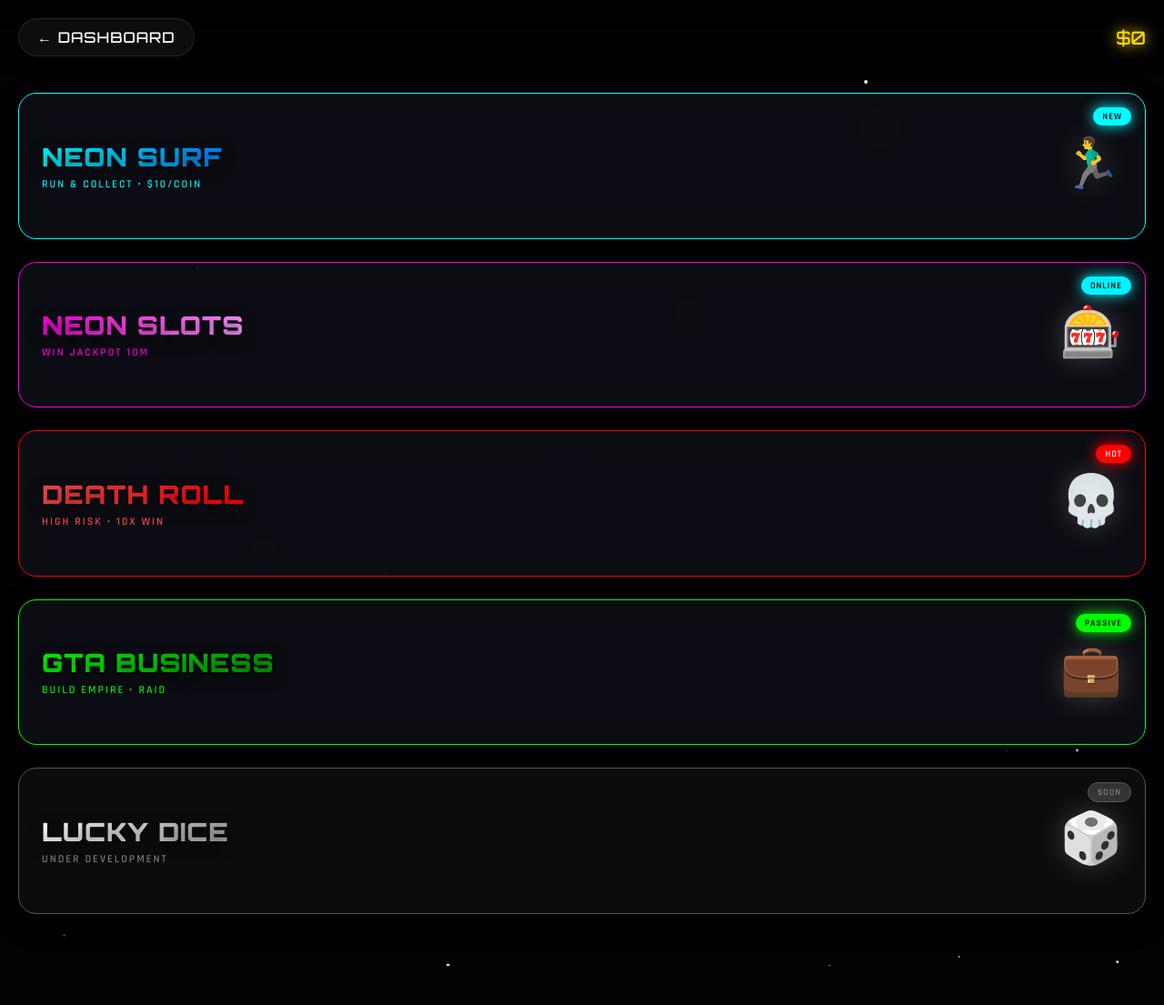
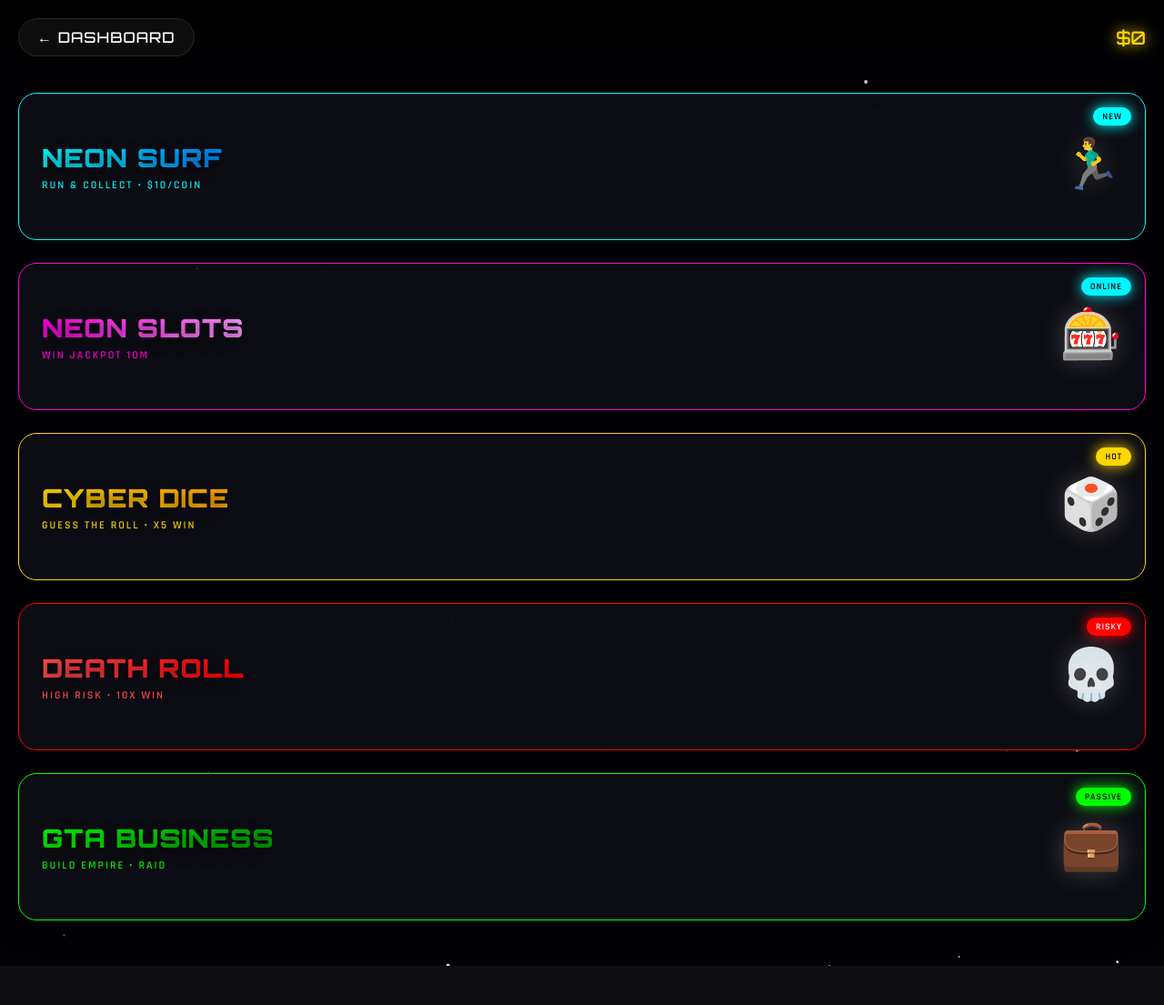
Before and after one commit to playpasscanada-ctrl/Testingbot, a Flask app: page /games in a window 1280 px wide. Shown: the whole page at 91% size. After the commit the page ends 1062 px from the top, so only its background shows below. Run offline with Flask 3, Linux system fonts and the light colour scheme; the visitor is signed in with stand-in values (Sample User, id 1); data that the repository does not hold is empty.

Commit message:
Update gamelist.html

```diff
--- a/templates/gamelist.html
+++ b/templates/gamelist.html
@@ -6,21 +6,24 @@
     <title>Game Zone</title>
     <link href="https://fonts.googleapis.com/css2?family=Orbitron:wght@500;900&family=Rajdhani:wght@600&display=swap" rel="stylesheet">
     <style>
+        /* --- LAYOUT FIX FOR SCROLLING --- */
         body {
             background: #020205; color: white; margin: 0; font-family: 'Rajdhani', sans-serif;
-            overflow: hidden; height: 100vh;
+            height: 100vh; display: flex; flex-direction: column; overflow: hidden;
         }
 
-        /* --- BACKGROUND PARTICLES (CANVAS) --- */
+        /* --- SMOKE CANVAS --- */
         #bgCanvas {
             position: fixed; top: 0; left: 0; width: 100%; height: 100%;
-            z-index: -1; pointer-events: none;
+            z-index: 0; pointer-events: none;
         }
 
         .header {
+            flex-shrink: 0; /* Header fix rahega */
             padding: 20px; display: flex; justify-content: space-between; align-items: center;
             z-index: 10; position: relative;
-            background: linear-gradient(to bottom, rgba(0,0,0,0.8), transparent);
+            background: linear-gradient(to bottom, rgba(0,0,0,0.9), transparent);
+            box-shadow: 0 5px 20px rgba(0,0,0,0.5);
         }
         .back-btn {
             background: rgba(255,255,255,0.05); border: 1px solid rgba(255,255,255,0.1);
@@ -29,40 +32,39 @@
         }
         .back-btn:hover { background: white; color: black; box-shadow: 0 0 20px white; }
 
+        /* --- SCROLLABLE CONTAINER --- */
         .container {
+            flex-grow: 1; /* Baki bachi hui jagah lega */
+            overflow-y: auto; /* Sirf ye area scroll hoga */
             padding: 20px; display: flex; flex-direction: column; gap: 25px;
-            height: 85vh; overflow-y: auto; z-index: 5; position: relative;
-            padding-bottom: 100px; /* Space for scrolling */
+            z-index: 5; position: relative;
+            padding-bottom: 50px;
         }
 
-        /* Hide Scrollbar */
+        /* Hide Scrollbar but allow scrolling */
         .container::-webkit-scrollbar { display: none; }
 
-        /* --- PREMIUM GAME CARD DESIGN --- */
+        /* --- PREMIUM GAME CARD --- */
         .game-card {
+            flex-shrink: 0; /* Card shrink nahi hoga */
             position: relative; height: 160px; border-radius: 20px;
-            background: rgba(20, 20, 30, 0.6); /* Glassy Dark */
+            background: rgba(20, 20, 30, 0.6);
             border: 1px solid rgba(255,255,255,0.1);
             backdrop-filter: blur(15px); -webkit-backdrop-filter: blur(15px);
             display: flex; align-items: center; justify-content: space-between; padding: 0 25px;
             text-decoration: none; overflow: hidden; transition: all 0.4s cubic-bezier(0.175, 0.885, 0.32, 1.275);
             box-shadow: 0 10px 30px rgba(0,0,0,0.3);
-
-            /* Entry Animation */
             opacity: 0; transform: translateY(30px);
             animation: slideIn 0.6s forwards;
         }
 
-        /* Staggered Animation Delays */
         .game-card:nth-child(1) { animation-delay: 0.1s; }
         .game-card:nth-child(2) { animation-delay: 0.2s; }
         .game-card:nth-child(3) { animation-delay: 0.3s; }
         .game-card:nth-child(4) { animation-delay: 0.4s; }
         .game-card:nth-child(5) { animation-delay: 0.5s; }
 
-        @keyframes slideIn {
-            to { opacity: 1; transform: translateY(0); }
-        }
+        @keyframes slideIn { to { opacity: 1; transform: translateY(0); } }
 
         .game-card::before {
             content: ''; position: absolute; top: 0; left: 0; width: 100%; height: 100%;
@@ -73,7 +75,6 @@
         .game-card:hover { transform: scale(1.02); box-shadow: 0 15px 40px rgba(0,0,0,0.6); border-width: 2px; }
         .game-card:hover::before { transform: translateX(100%); }
 
-        /* Left Side Text */
         .card-info h2 {
             margin: 0; font-size: 28px; font-family: 'Orbitron'; letter-spacing: 1px;
             background: linear-gradient(to right, #fff, #aaa); -webkit-background-clip: text; -webkit-text-fill-color: transparent;
@@ -84,7 +85,6 @@
             text-transform: uppercase;
         }
 
-        /* Right Side Icon */
         .card-icon { font-size: 55px; filter: drop-shadow(0 0 15px rgba(255,255,255,0.2)); transition: 0.4s; }
         .game-card:hover .card-icon { transform: rotate(10deg) scale(1.2); filter: drop-shadow(0 0 25px rgba(255,255,255,0.6)); }
 
@@ -94,20 +94,13 @@
             box-shadow: 0 0 15px currentColor;
         }
         .live { background: #00f3ff; color: black; box-shadow: 0 0 15px #00f3ff; }
-        .soon { background: #333; color: gray; border: 1px solid #555; box-shadow: none; }
 
-        /* --- SPECIFIC CARD STYLES --- */
-        .card-runner { border-color: cyan; }
-        .card-runner:hover { box-shadow: 0 0 30px cyan, inset 0 0 20px rgba(0, 255, 255, 0.1); }
-
-        .card-slots { border-color: #ff00de; }
-        .card-slots:hover { box-shadow: 0 0 30px #ff00de, inset 0 0 20px rgba(255, 0, 222, 0.1); }
-
-        .card-death { border-color: #ff0000; }
-        .card-death:hover { box-shadow: 0 0 30px #ff0000, inset 0 0 20px rgba(255, 0, 0, 0.1); }
-
-        .card-biz { border-color: #00ff00; }
-        .card-biz:hover { box-shadow: 0 0 30px #00ff00, inset 0 0 20px rgba(0, 255, 0, 0.1); }
+        /* COLORS */
+        .card-runner { border-color: cyan; } .card-runner:hover { box-shadow: 0 0 30px cyan, inset 0 0 20px rgba(0, 255, 255, 0.1); }
+        .card-slots { border-color: #ff00de; } .card-slots:hover { box-shadow: 0 0 30px #ff00de, inset 0 0 20px rgba(255, 0, 222, 0.1); }
+        .card-death { border-color: #ff0000; } .card-death:hover { box-shadow: 0 0 30px #ff0000, inset 0 0 20px rgba(255, 0, 0, 0.1); }
+        .card-biz { border-color: #00ff00; } .card-biz:hover { box-shadow: 0 0 30px #00ff00, inset 0 0 20px rgba(0, 255, 0, 0.1); }
+        .card-dice { border-color: #ffd700; } .card-dice:hover { box-shadow: 0 0 30px #ffd700, inset 0 0 20px rgba(255, 215, 0, 0.1); }
 
     </style>
 </head>
@@ -140,8 +133,17 @@
             <div class="card-icon">🎰</div>
         </a>
 
+        <a href="/games/dice" class="game-card card-dice">
+            <div class="status-badge live" style="background:#ffd700; color:black; box-shadow:0 0 15px #ffd700;">HOT</div>
+            <div class="card-info">
+                <h2 style="background: linear-gradient(to right, #ffd700, orange); -webkit-background-clip: text; -webkit-text-fill-color: transparent;">CYBER DICE</h2>
+                <p style="color: #ffd700;">GUESS THE ROLL • x5 WIN</p>
+            </div>
+            <div class="card-icon">🎲</div>
+        </a>
+
         <a href="/games/casino" class="game-card card-death">
-            <div class="status-badge live" style="background:red; color:white; box-shadow:0 0 15px red;">HOT</div>
+            <div class="status-badge live" style="background:red; color:white; box-shadow:0 0 15px red;">RISKY</div>
             <div class="card-info">
                 <h2 style="background: linear-gradient(to right, #ff4d4d, #ff0000); -webkit-background-clip: text; -webkit-text-fill-color: transparent;">DEATH ROLL</h2>
                 <p style="color: #ff4d4d;">HIGH RISK • 10x WIN</p>
@@ -158,15 +160,6 @@
             <div class="card-icon">💼</div>
         </a>
 
-        <div class="game-card" style="filter: grayscale(1); opacity: 0.5; cursor: not-allowed; border-color: #555;">
-            <div class="status-badge soon">SOON</div>
-            <div class="card-info">
-                <h2 style="color:gray;">LUCKY DICE</h2>
-                <p style="color:gray;">UNDER DEVELOPMENT</p>
-            </div>
-            <div class="card-icon">🎲</div>
-        </div>
-
     </div>
 
     <script>
@@ -179,21 +172,16 @@
         function resize() { width = canvas.width = window.innerWidth; height = canvas.height = window.innerHeight; }
         window.addEventListener('resize', resize); resize();
 
-        // 1. FALLING SPARKLES
+        // 1. BG PARTICLES
         class Sparkle {
             constructor() {
-                this.x = Math.random() * width;
-                this.y = Math.random() * height;
-                this.size = Math.random() * 2;
-                this.speed = Math.random() * 0.5 + 0.2;
-                this.opacity = Math.random();
+                this.x = Math.random() * width; this.y = Math.random() * height;
+                this.size = Math.random() * 2; this.speed = Math.random() * 0.5 + 0.2; this.opacity = Math.random();
             }
             update() {
-                this.y += this.speed;
-                if (this.y > height) this.y = 0;
+                this.y += this.speed; if (this.y > height) this.y = 0;
                 this.opacity += Math.random() * 0.02 - 0.01;
-                if (this.opacity < 0) this.opacity = 0;
-                if (this.opacity > 1) this.opacity = 1;
+                if(this.opacity < 0) this.opacity = 0; if(this.opacity > 1) this.opacity = 1;
             }
             draw() {
                 ctx.fillStyle = `rgba(255, 255, 255, ${this.opacity})`;
@@ -201,46 +189,48 @@
             }
         }
 
-        // 2. TOUCH TRAIL PARTICLES
-        class Trail {
+        // 2. SMOKE TRAIL (DHUAN EFFECT)
+        class Smoke {
             constructor(x, y) {
                 this.x = x; this.y = y;
-                this.size = Math.random() * 5 + 2;
+                this.size = Math.random() * 10 + 5; // Bigger size for smoke
                 this.speedX = Math.random() * 2 - 1;
                 this.speedY = Math.random() * 2 - 1;
                 this.life = 1;
-                this.color = `hsl(${Math.random()*360}, 100%, 50%)`;
+                this.hue = Math.random() * 360;
             }
             update() {
                 this.x += this.speedX; this.y += this.speedY;
-                this.life -= 0.03;
+                this.size += 0.5; // Smoke expands
+                this.life -= 0.02; // Fades slowly
             }
             draw() {
-                ctx.fillStyle = this.color;
-                ctx.globalAlpha = this.life;
-                ctx.beginPath(); ctx.arc(this.x, this.y, this.size, 0, Math.PI * 2); ctx.fill();
-                ctx.globalAlpha = 1;
+                // Smoke Glow effect using shadowBlur
+                ctx.shadowBlur = 20;
+                ctx.shadowColor = `hsla(${this.hue}, 100%, 50%, 0.8)`;
+                ctx.fillStyle = `hsla(${this.hue}, 100%, 50%, ${this.life * 0.5})`; // Semi-transparent
+
+                ctx.beginPath();
+                ctx.arc(this.x, this.y, this.size, 0, Math.PI * 2);
+                ctx.fill();
+
+                ctx.shadowBlur = 0; // Reset
             }
         }
 
-        // Initialize Background Sparkles
         for(let i=0; i<50; i++) particles.push(new Sparkle());
 
-        // Handle Touch/Mouse Move
         function addTrail(x, y) {
-            for(let i=0; i<3; i++) touchParticles.push(new Trail(x, y));
+            // Generate multiple particles for dense smoke
+            for(let i=0; i<2; i++) touchParticles.push(new Smoke(x, y));
         }
         window.addEventListener('mousemove', e => addTrail(e.clientX, e.clientY));
         window.addEventListener('touchmove', e => addTrail(e.touches[0].clientX, e.touches[0].clientY));
 
-        // Animation Loop
         function animate() {
             ctx.clearRect(0, 0, width, height);
-
-            // Draw Background Sparkles
             particles.forEach(p => { p.update(); p.draw(); });
 
-            // Draw Touch Trail
             for (let i = 0; i < touchParticles.length; i++) {
                 touchParticles[i].update();
                 touchParticles[i].draw();
```
